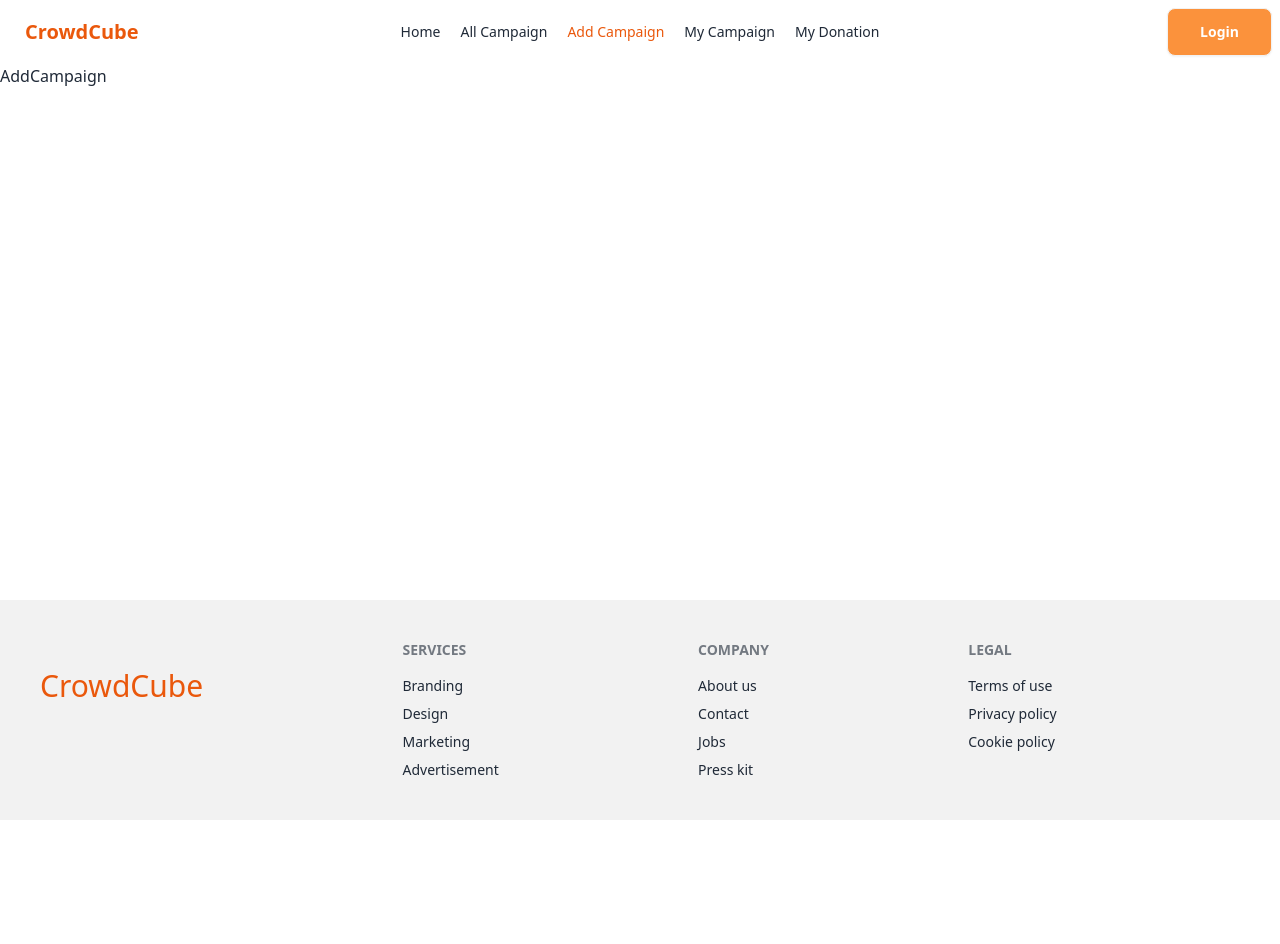
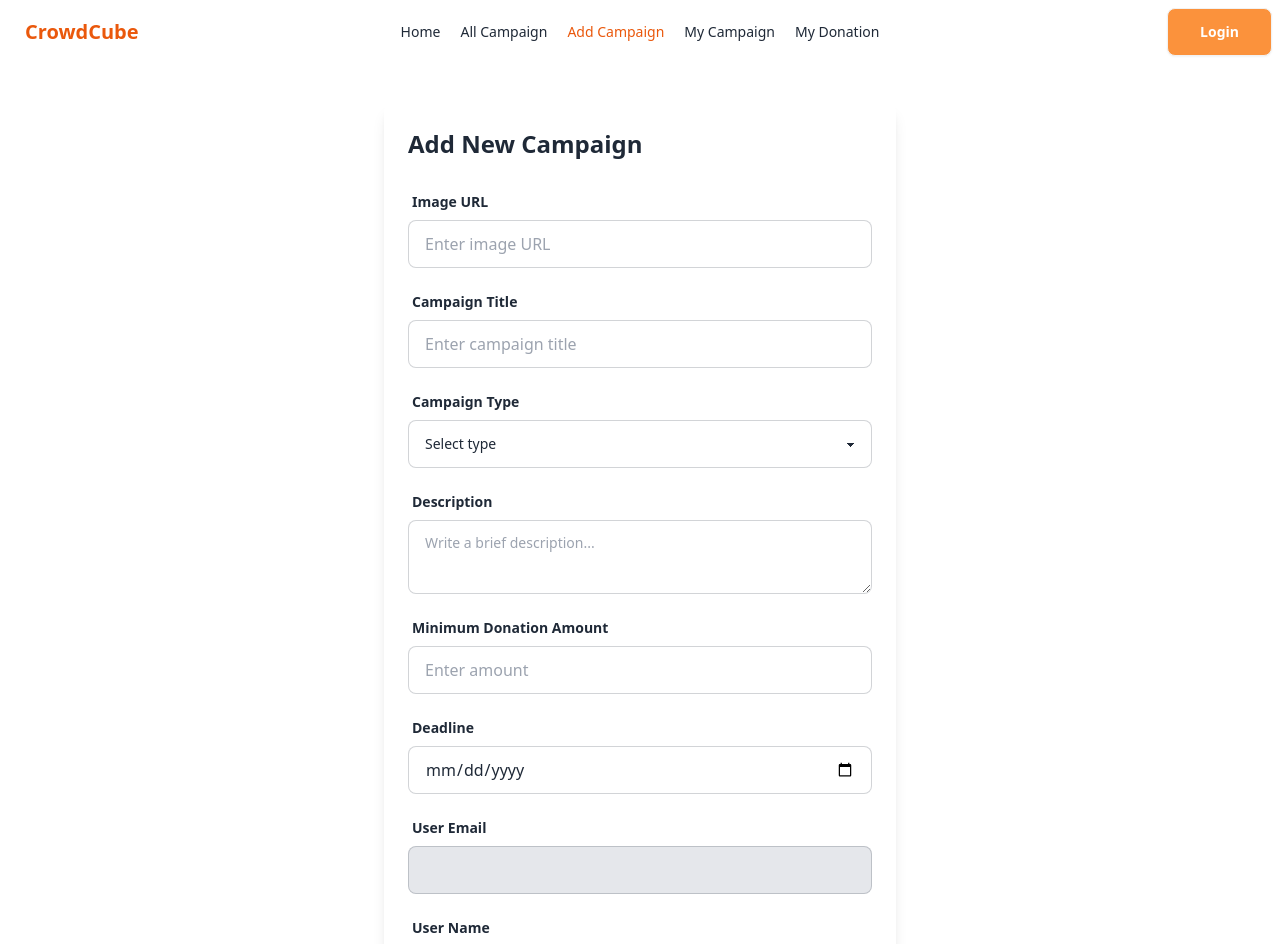
Before and after one commit to Jahid458/Crowdcube-clients, a React (Vite) app: page /addCampaign in a window 1280 px wide. Shown: the top 944 px of the page. Before the commit the page ends 820 px from the top, so only its background shows below. Built offline with nearby package versions, Linux system fonts and the light colour scheme.

Commit message:
campaign form added

```diff
--- a/src/components/AddCampaign.jsx
+++ b/src/components/AddCampaign.jsx
@@ -1,7 +1,168 @@
+
+const AddCampaign = () => {
+
+  const handleCampaignSubmit = e =>{
+    e.preventDefault();
+    const form = e.target;
+    const imageURL = form.imageURL.value;
+    const campaignTitle = form.campaignTitle.value;
+    const campaignType = form.campaignType.value;
+    const description = form.description.value;
+    const minDonation = form.minDonation.value;
+    const deadline = form.deadline.value;
+    const userEmail= form.userEmail.value;
+    const userName= form.userName.value;
+    // console.log(imageURL,campaignTitle,campaignType,description,minDonation,deadline,userEmail,userName)
+    const singleCampaigns ={imageURL,campaignTitle,campaignType,description,minDonation,deadline,userEmail,userName}
+    console.log(singleCampaigns)
 
 
-const AddCampaign = () => {
-  return <div>AddCampaign</div>;
+    fetch('http://localhost:5000/campaigns',{
+      method: "POST",
+      headers: {
+        "content-type": "application/json",
+      },
+      body: JSON.stringify(singleCampaigns),
+    })
+    .then(res => res.json())
+    .then((data)=> {
+      alert("campaign data added",data)
+    } )
+
+
+
+
+  }
+  return (
+    <div>
+      <div className="container mx-auto mt-10 max-w-lg p-6 bg-white rounded-lg shadow-lg">
+        <h2 className="text-2xl font-bold text-gray-800 mb-6">
+          Add New Campaign
+        </h2>
+
+        <form onSubmit={handleCampaignSubmit}>
+          {/* Image URL  */}
+          <div className="form-control mb-4">
+            <label className="label font-semibold">
+              <span className="label-text">Image URL</span>
+            </label>
+            <input
+              type="url"
+              name="imageURL"
+              placeholder="Enter image URL"
+              className="input input-bordered w-full"
+              required
+            />
+          </div>
+
+          {/* Campaign Title */}
+          <div className="form-control mb-4">
+            <label className="label font-semibold">
+              <span className="label-text">Campaign Title</span>
+            </label>
+            <input
+              type="text"
+              name="campaignTitle"
+              placeholder="Enter campaign title"
+              className="input input-bordered w-full"
+              required
+            />
+          </div>
+
+          {/* Campaign Type  */}
+          <div className="form-control mb-4">
+            <label className="label font-semibold">
+              <span className="label-text">Campaign Type</span>
+            </label>
+            <select
+              name="campaignType"
+              className="select select-bordered w-full"
+              required
+            >
+              <option disabled selected>
+                Select type
+              </option>
+              <option>Personal Issue</option>
+              <option >Startup</option>
+              <option >Business</option>
+              <option >Creative nameeas</option>
+            </select>
+          </div>
+
+          {/* Description  */}
+          <div className="form-control mb-4">
+            <label className="label font-semibold">
+              <span className="label-text">Description</span>
+            </label>
+            <textarea
+              name="description"
+              placeholder="Write a brief description..."
+              className="textarea textarea-bordered w-full"
+              required
+            ></textarea>
+          </div>
+
+          {/* Minimum Donation Amount */}
+          <div className="form-control mb-4">
+            <label className="label font-semibold">
+              <span className="label-text">Minimum Donation Amount</span>
+            </label>
+            <input
+              type="number"
+              name="minDonation"
+              placeholder="Enter amount"
+              className="input input-bordered w-full"
+              required
+            />
+          </div>
+
+          {/* Deadline  */}
+          <div className="form-control mb-4">
+            <label className="label font-semibold">
+              <span className="label-text">Deadline</span>
+            </label>
+            <input
+              type="date"
+              name="deadline"
+              className="input input-bordered w-full"
+              required
+            />
+          </div>
+
+          {/* User Email (Read Only)  */}
+          <div className="form-control mb-4">
+            <label className="label font-semibold">
+              <span className="label-text">User Email</span>
+            </label>
+            <input
+              type="email"
+              name="userEmail"
+              className="input input-bordered w-full  bg-gray-200 "
+            />
+          </div>
+
+          {/* User Name (Read Only) */}
+          <div className="form-control mb-6">
+            <label className="label font-semibold">
+              <span className="label-text">User Name</span>
+            </label>
+            <input
+              type="text"
+              name="userName"
+              className="input input-bordered w-full bg-gray-200 "
+            />
+          </div>
+
+          {/* Add Button  */}
+          <div className="form-control">
+            <button type="submit" className="btn btn-primary w-full">
+              Add
+            </button>
+          </div>
+        </form>
+      </div>
+    </div>
+  );
 };
 
 export default AddCampaign;
```
